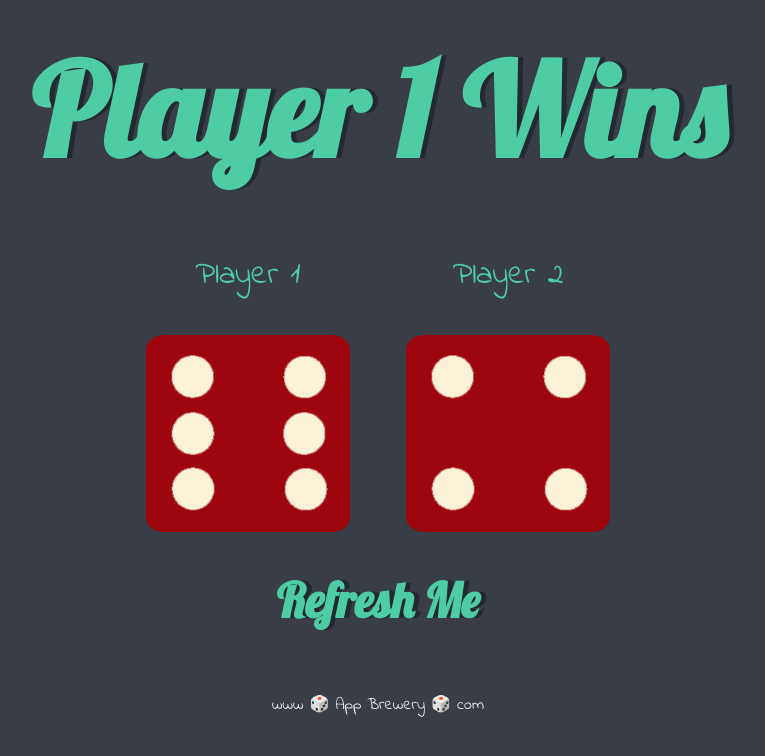
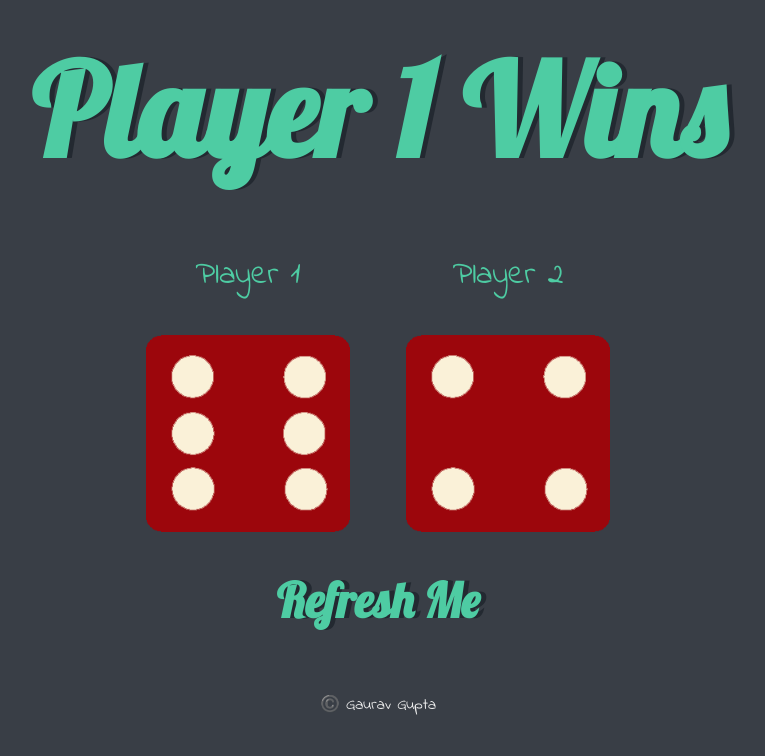
Before and after one commit to gauravgupta916/Dice-Game, a plain HTML site: page index.html in a window 1280 px wide. Shown: the whole page, without its empty margins (262-1027 px from the left). Drawn offline with Linux system fonts and the light colour scheme.

Commit message:
adding readme

```diff
--- a/index.html
+++ b/index.html
@@ -28,7 +28,7 @@
   </body>
 
   <footer>
-    www 🎲 App Brewery 🎲 com
+    ©️ Gaurav Gupta
   </footer>
 
   <script src="index.js" charset="UTF-8"></script>
```
Also changed, not shown: 1 other file.
